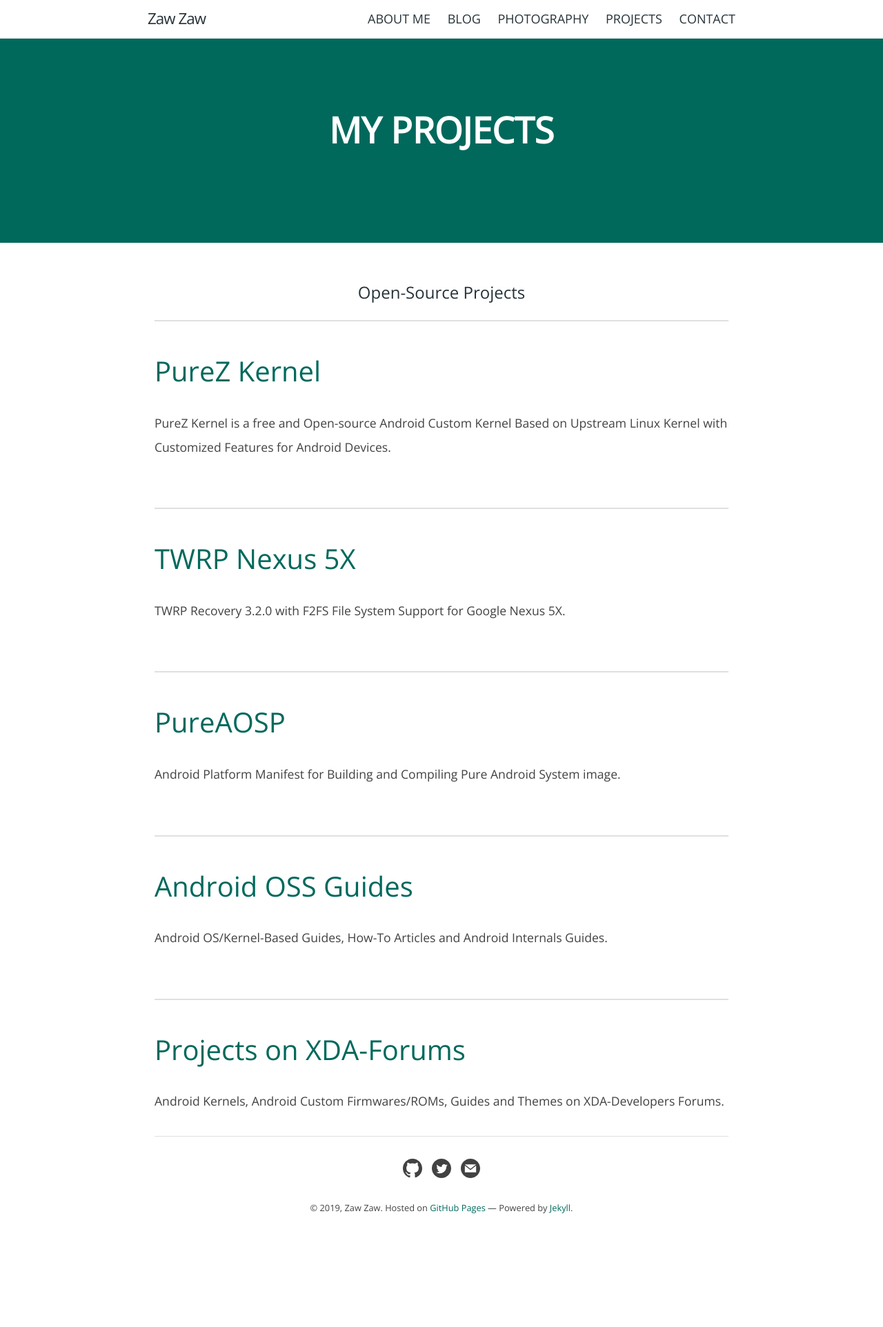
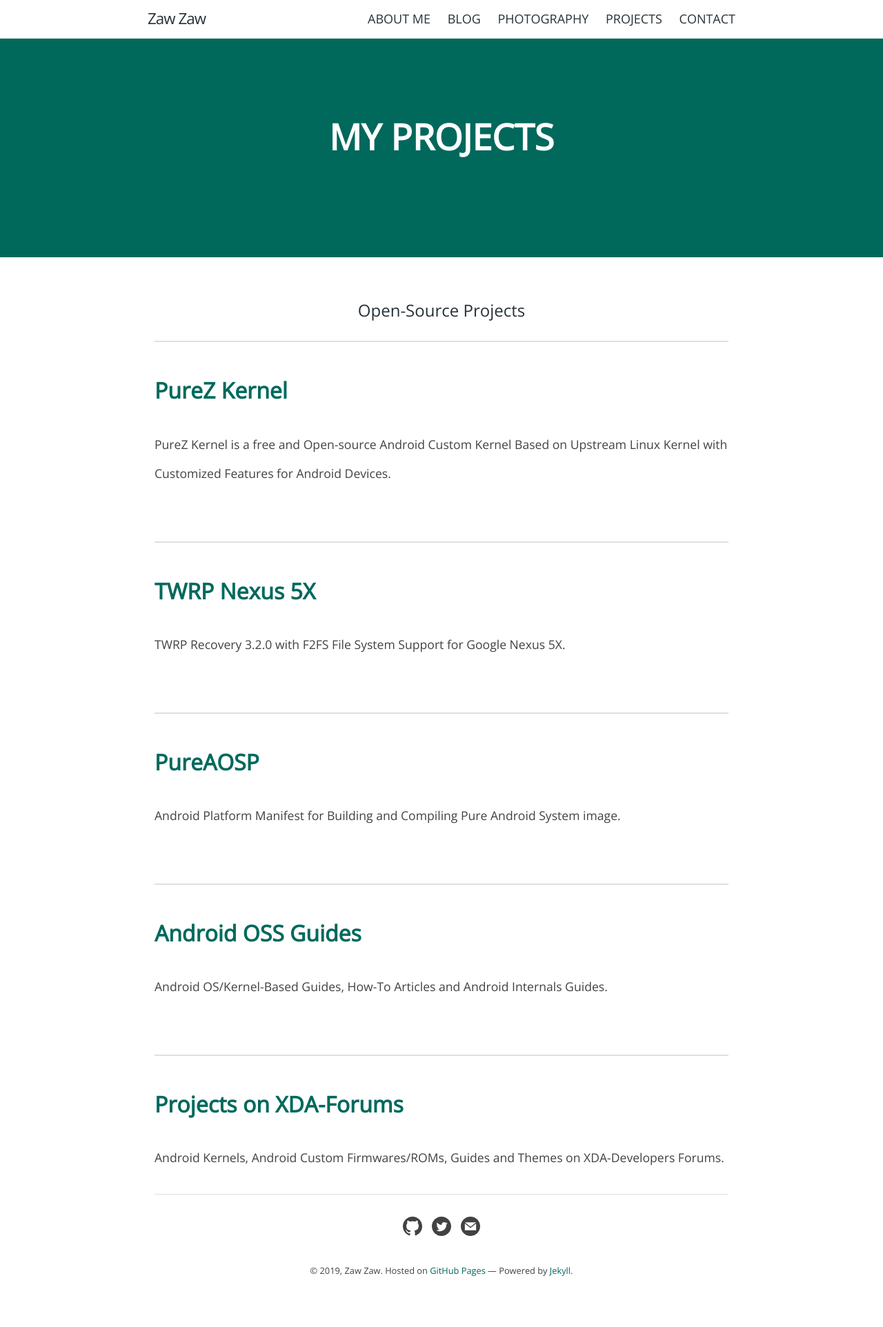
Before and after one commit to zawzaww/zawzaww.github.io, a Jekyll site: the page built from projects.md, in a window 1280 px wide. Shown: the whole page at 69% size. Built offline with Jekyll 4.4.1, drawn with Linux system fonts in a browser that asks for light colours; before the commit the page ends 1830 px from its top, so only the background shows below that.

Commit message:
_sass: projects: Update body line-height and set to h2 for project title names
Signed-off-by: Zaw Zaw <zawzthein@outlook.com>

```diff
--- a/_sass/jekyll-theme-cayman-blog.scss
+++ b/_sass/jekyll-theme-cayman-blog.scss
@@ -31,7 +31,7 @@
   font-family: "Open Sans", "Helvetica Neue", Helvetica, Arial, sans-serif;
   font-size: 18px;
   font-weight: normal;
-  line-height: 2.0;
+  line-height: 2.4;
   color: $body-text-color;
 }
 
@@ -233,7 +233,6 @@
   h6 {
     margin-top: 2rem;
     margin-bottom: 0.75rem;
-    font-weight: 500;
     color: $section-headings-color;
   }
 
--- a/_sass/normalize.scss
+++ b/_sass/normalize.scss
@@ -134,15 +134,18 @@
 
 h1 {
   font-size: 40px;
+  font-weight: 600;
   margin: 0.67em 0;
 }
 
 h2 {
   font-size: 32px;
+  font-weight: 600
 }
 
 h3 {
   font-size: 24px;
+  font-weight: 500;
 }
 
 /**
--- a/projects.md
+++ b/projects.md
@@ -8,29 +8,29 @@
 
 ---
 
-<h1><a href="https://zawzaww.github.io/projects/purez-kernel">PureZ Kernel</a></h1>
+<h2><a href="https://zawzaww.github.io/projects/purez-kernel">PureZ Kernel</a></h2>
 <p>PureZ Kernel is a free and Open-source Android Custom Kernel Based on Upstream Linux Kernel with Customized Features for Android Devices.</p>
 <br>
 
 ---
 
-<h1><a href="https://zawzaww.github.io/projects/twrp-recovery-bullhead">TWRP Nexus 5X</a></h1>
+<h2><a href="https://zawzaww.github.io/projects/twrp-recovery-bullhead">TWRP Nexus 5X</a></h2>
 <p>TWRP Recovery 3.2.0 with F2FS File System Support for Google Nexus 5X.</p>
 <br>
 
 ---
 
-<h1><a href="https://github.com/zawzaww/aosp-android">PureAOSP</a></h1>
+<h2><a href="https://github.com/zawzaww/aosp-android">PureAOSP</a></h2>
 <p>Android Platform Manifest for Building and Compiling Pure Android System image.</p>
 <br>
 
 ---
 
-<h1><a href="https://zawzaww.github.io/projects/androidoss-guides">Android OSS Guides</a></h1>
+<h2><a href="https://zawzaww.github.io/projects/androidoss-guides">Android OSS Guides</a></h2>
 <p>Android OS/Kernel-Based Guides, How-To Articles and Android Internals Guides.</p>
 <br>
 
 ---
 
-<h1><a href="https://zawzaww.github.io/projects/xda-threads-works">Projects on XDA-Forums</a></h1>
+<h2><a href="https://zawzaww.github.io/projects/xda-threads-works">Projects on XDA-Forums</a></h2>
 <p>Android Kernels, Android Custom Firmwares/ROMs, Guides and Themes on XDA-Developers Forums.</p>
```
